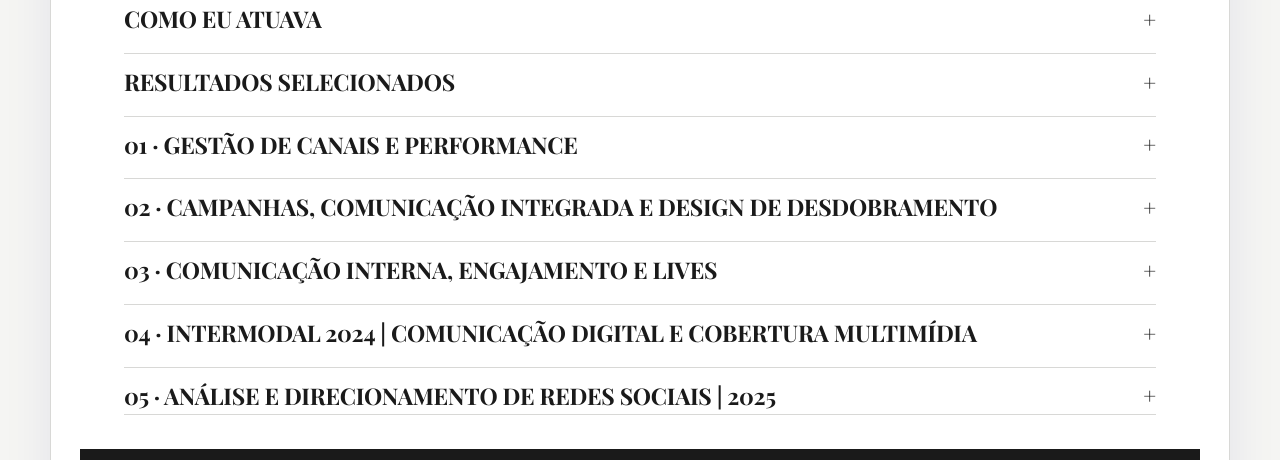
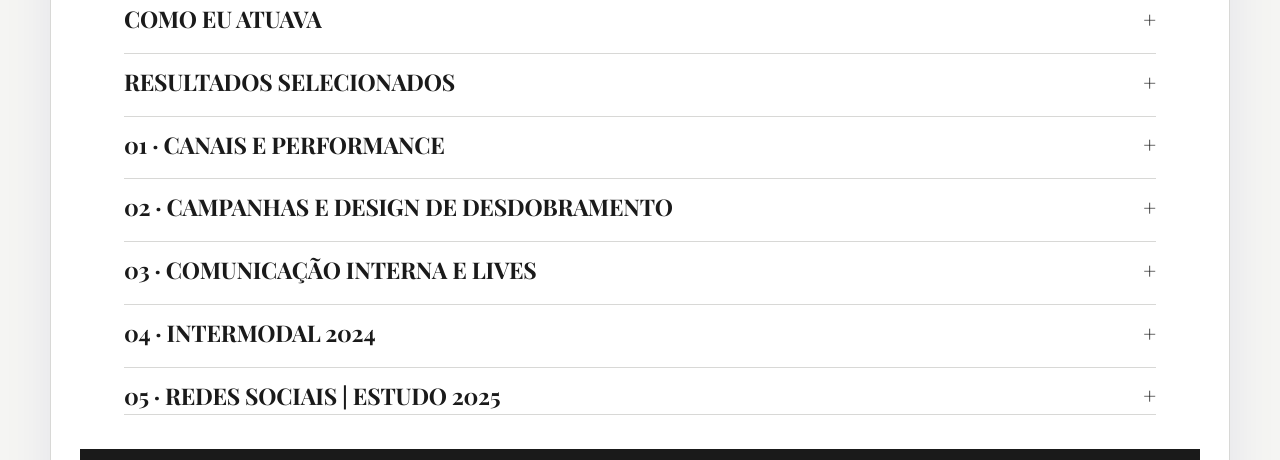
Before and after one commit to saramadalena/portifoliosara, a React (Vite) app: page / in a window 1280 px wide. Shown: the part 5160-5620 px from the top of the page. Built offline with nearby package versions, Linux system fonts and the light colour scheme; a web font is replaced by a local one.

Commit message:
content: simplifica títulos de navegação do case SADA

```diff
--- a/src/PortfolioApp.tsx
+++ b/src/PortfolioApp.tsx
@@ -54,11 +54,11 @@ export default function PortfolioApp(){return <div className="portfolio-shell">
 <div><small>04</small><strong>Performance</strong><span>Monitoramento de canais, consolidação de indicadores e leitura de resultados para novos ajustes.</span></div>
 </div></Expandable>
 <Expandable title="Resultados selecionados"><div className="portfolio-proof-head"><small>Indicadores</small><span>Dados dos canais nos períodos analisados</span></div><p className="portfolio-metrics-context">Os números abaixo ajudam a dimensionar os canais e a evolução observada nos períodos indicados. São evidências de contexto e acompanhamento e não representam resultados atribuídos a uma única ação ou pessoa.</p><div className="portfolio-metrics portfolio-metrics-featured">{sada.metricas.map(([v,l])=><div className="portfolio-metric" key={l}><strong>{v}</strong><span>{l}</span></div>)}</div></Expandable>
-<Expandable title="01 · Gestão de canais e performance"><div className="portfolio-responsibility-note portfolio-responsibility-note-compact"><small>Minha atuação</small><strong>Planejamento + redação + gestão + análise</strong><span>Do calendário editorial e da produção textual à publicação, acompanhamento dos canais, relacionamento com a comunidade e consolidação de indicadores.</span></div><div className="portfolio-scope-tags"><span>Planejamento editorial</span><span>Redação e produção textual</span><span>Conteúdo multimídia</span><span>Publicação</span><span>Gestão de canais</span><span>Relacionamento</span><span>KPIs</span><span>Relatórios</span></div><p>{sada.canais}</p><h4>Instagram | 2024</h4><p>{sada.instagram}</p><h4>LinkedIn | jan–jul/2024</h4><p>{sada.linkedin}</p><h4>RD Station | 1º semestre/2024</h4><p>{sada.rd}</p><h4>GOintegro | 1º semestre/2024</h4><p>{sada.gointegro}</p></Expandable>
-<Expandable title="02 · Campanhas, comunicação integrada e design de desdobramento"><div className="portfolio-responsibility-note portfolio-responsibility-note-compact"><small>Minha atuação</small><strong>Conteúdo + aplicação da comunicação</strong><span>Participação no planejamento e execução das campanhas, com produção textual e desdobramentos visuais a partir de identidades, conceitos e direcionamentos já definidos.</span></div><div className="portfolio-scope-tags"><span>Institucional</span><span>Negócios</span><span>Sustentabilidade</span><span>Responsabilidade social</span><span>Diversidade</span><span>Marca empregadora</span></div><p>{sada.campanhas}</p><p>{sada.design}</p><div className="portfolio-evidence"><div className="portfolio-evidence-copy"><small>Evidência visual</small><strong>Desdobramento de campanha</strong><span>Aplicações e adaptações visuais dentro de identidade e direcionamento previamente definidos.</span></div><Mosaic label="Desdobramentos visuais de campanha no Grupo SADA" images={[sadaDesdobramento1,sadaDesdobramento2,sadaDesdobramento3]}/></div><div className="portfolio-process-line"><small>Fluxo de trabalho</small><strong>{sada.fluxo}</strong></div><div className="portfolio-process-proof"><div><small>Organização da operação</small><p>{sada.processos}</p></div><div className="portfolio-scope-tags">{sada.processoItens.map(item=><span key={item}>{item}</span>)}</div></div></Expandable>
-<Expandable title="03 · Comunicação interna, engajamento e lives"><div className="portfolio-responsibility-note portfolio-responsibility-note-compact"><small>Minha atuação</small><strong>Conteúdo + articulação + suporte à execução</strong><span>Produção de textos e conteúdos, participação em campanhas internas, interface com áreas e suporte às lives corporativas dentro das ações de comunicação interna.</span></div><div className="portfolio-scope-tags"><span>Comunicação interna</span><span>Endomarketing</span><span>GOintegro</span><span>Campanhas</span><span>Produção textual</span><span>Lives corporativas</span><span>Interface com áreas</span></div><p>{sada.interna}</p></Expandable>
-<Expandable title="04 · Intermodal 2024 | comunicação digital e cobertura multimídia"><div className="portfolio-responsibility-note"><small>Minha responsabilidade</small><strong>Planejamento da frente de comunicação digital</strong><span>Gestão de mídias sociais e canais, calendário de publicações e planejamento da cobertura antes, durante e depois do evento.</span></div><div className="portfolio-project-meta"><span><small>Frente</small>Comunicação digital</span><span><small>Formatos</small>Feed · Stories · Reels · vídeo</span><span><small>Ciclo</small>Antes · durante · depois</span></div><p>{sada.intermodal}</p><div className="portfolio-evidence"><div className="portfolio-evidence-copy"><small>Evidência visual</small><strong>Planejamento + cobertura + conteúdo</strong><span>Registros e peças mostram a articulação entre calendário, canais, formatos e produção multimídia.</span></div><Mosaic label="Cobertura e conteúdo multimídia da Intermodal 2024" images={[intermodalCover,equipeIntermodal,conviteIntermodal,entrevista1,entrevista2,entrevista3]}/></div><div className="portfolio-metrics">{sada.metricasIntermodal.map(([v,l])=><div className="portfolio-metric" key={l}><strong>{v}</strong><span>{l}</span></div>)}</div><p className="portfolio-note">{sada.nota}</p></Expandable>
-<Expandable title="05 · Análise e direcionamento de Redes Sociais | 2025"><div className="portfolio-analysis-scope"><small>O que o estudo contemplou</small><div className="portfolio-scope-tags"><span>Análise de públicos</span><span>Performance dos canais</span><span>Concorrentes</span><span>SWOT</span><span>Personas</span><span>Tom de voz</span><span>SMO</span><span>Objetivos de conteúdo</span><span>Editorias</span><span>Pautas</span><span>Indicadores</span></div></div><div className="portfolio-status-note"><strong>Estudo estratégico</strong><span>Proposta desenvolvida a partir do histórico dos canais. Não implementada.</span></div><div className="portfolio-analysis-callout"><small>Ferramenta de apoio</small><strong>MLabs</strong><span>Dados dos canais e da ferramenta foram consolidados para leitura de desempenho e identificação de oportunidades de conteúdo.</span></div><p>{sada.analise2025}</p></Expandable>
+<Expandable title="01 · Canais e performance"><div className="portfolio-responsibility-note portfolio-responsibility-note-compact"><small>Minha atuação</small><strong>Planejamento + redação + gestão + análise</strong><span>Do calendário editorial e da produção textual à publicação, acompanhamento dos canais, relacionamento com a comunidade e consolidação de indicadores.</span></div><div className="portfolio-scope-tags"><span>Planejamento editorial</span><span>Redação e produção textual</span><span>Conteúdo multimídia</span><span>Publicação</span><span>Gestão de canais</span><span>Relacionamento</span><span>KPIs</span><span>Relatórios</span></div><p>{sada.canais}</p><h4>Instagram | 2024</h4><p>{sada.instagram}</p><h4>LinkedIn | jan–jul/2024</h4><p>{sada.linkedin}</p><h4>RD Station | 1º semestre/2024</h4><p>{sada.rd}</p><h4>GOintegro | 1º semestre/2024</h4><p>{sada.gointegro}</p></Expandable>
+<Expandable title="02 · Campanhas e design de desdobramento"><div className="portfolio-responsibility-note portfolio-responsibility-note-compact"><small>Minha atuação</small><strong>Conteúdo + aplicação da comunicação</strong><span>Participação no planejamento e execução das campanhas, com produção textual e desdobramentos visuais a partir de identidades, conceitos e direcionamentos já definidos.</span></div><div className="portfolio-scope-tags"><span>Institucional</span><span>Negócios</span><span>Sustentabilidade</span><span>Responsabilidade social</span><span>Diversidade</span><span>Marca empregadora</span></div><p>{sada.campanhas}</p><p>{sada.design}</p><div className="portfolio-evidence"><div className="portfolio-evidence-copy"><small>Evidência visual</small><strong>Desdobramento de campanha</strong><span>Aplicações e adaptações visuais dentro de identidade e direcionamento previamente definidos.</span></div><Mosaic label="Desdobramentos visuais de campanha no Grupo SADA" images={[sadaDesdobramento1,sadaDesdobramento2,sadaDesdobramento3]}/></div><div className="portfolio-process-line"><small>Fluxo de trabalho</small><strong>{sada.fluxo}</strong></div><div className="portfolio-process-proof"><div><small>Organização da operação</small><p>{sada.processos}</p></div><div className="portfolio-scope-tags">{sada.processoItens.map(item=><span key={item}>{item}</span>)}</div></div></Expandable>
+<Expandable title="03 · Comunicação interna e lives"><div className="portfolio-responsibility-note portfolio-responsibility-note-compact"><small>Minha atuação</small><strong>Conteúdo + articulação + suporte à execução</strong><span>Produção de textos e conteúdos, participação em campanhas internas, interface com áreas e suporte às lives corporativas dentro das ações de comunicação interna.</span></div><div className="portfolio-scope-tags"><span>Comunicação interna</span><span>Endomarketing</span><span>GOintegro</span><span>Campanhas</span><span>Produção textual</span><span>Lives corporativas</span><span>Interface com áreas</span></div><p>{sada.interna}</p></Expandable>
+<Expandable title="04 · Intermodal 2024"><div className="portfolio-responsibility-note"><small>Minha responsabilidade</small><strong>Planejamento da frente de comunicação digital</strong><span>Gestão de mídias sociais e canais, calendário de publicações e planejamento da cobertura antes, durante e depois do evento.</span></div><div className="portfolio-project-meta"><span><small>Frente</small>Comunicação digital</span><span><small>Formatos</small>Feed · Stories · Reels · vídeo</span><span><small>Ciclo</small>Antes · durante · depois</span></div><p>{sada.intermodal}</p><div className="portfolio-evidence"><div className="portfolio-evidence-copy"><small>Evidência visual</small><strong>Planejamento + cobertura + conteúdo</strong><span>Registros e peças mostram a articulação entre calendário, canais, formatos e produção multimídia.</span></div><Mosaic label="Cobertura e conteúdo multimídia da Intermodal 2024" images={[intermodalCover,equipeIntermodal,conviteIntermodal,entrevista1,entrevista2,entrevista3]}/></div><div className="portfolio-metrics">{sada.metricasIntermodal.map(([v,l])=><div className="portfolio-metric" key={l}><strong>{v}</strong><span>{l}</span></div>)}</div><p className="portfolio-note">{sada.nota}</p></Expandable>
+<Expandable title="05 · Redes Sociais | estudo 2025"><div className="portfolio-analysis-scope"><small>O que o estudo contemplou</small><div className="portfolio-scope-tags"><span>Análise de públicos</span><span>Performance dos canais</span><span>Concorrentes</span><span>SWOT</span><span>Personas</span><span>Tom de voz</span><span>SMO</span><span>Objetivos de conteúdo</span><span>Editorias</span><span>Pautas</span><span>Indicadores</span></div></div><div className="portfolio-status-note"><strong>Estudo estratégico</strong><span>Proposta desenvolvida a partir do histórico dos canais. Não implementada.</span></div><div className="portfolio-analysis-callout"><small>Ferramenta de apoio</small><strong>MLabs</strong><span>Dados dos canais e da ferramenta foram consolidados para leitura de desempenho e identificação de oportunidades de conteúdo.</span></div><p>{sada.analise2025}</p></Expandable>
 <div className="portfolio-case-closure" aria-label="Síntese do case Grupo SADA">
 <p className="portfolio-eyebrow">Síntese do case</p>
 <h4>Comunicação conectada do planejamento ao acompanhamento.</h4>
```
